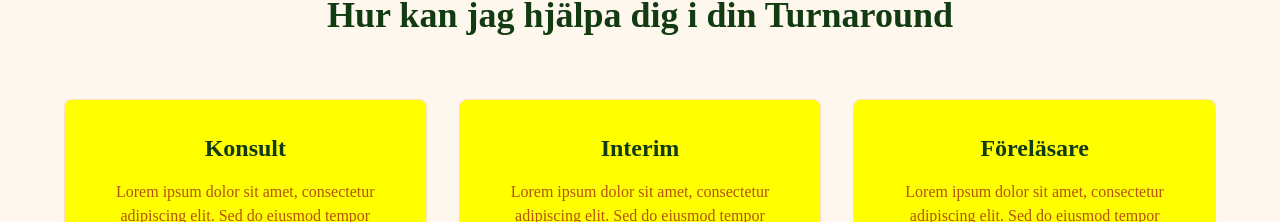
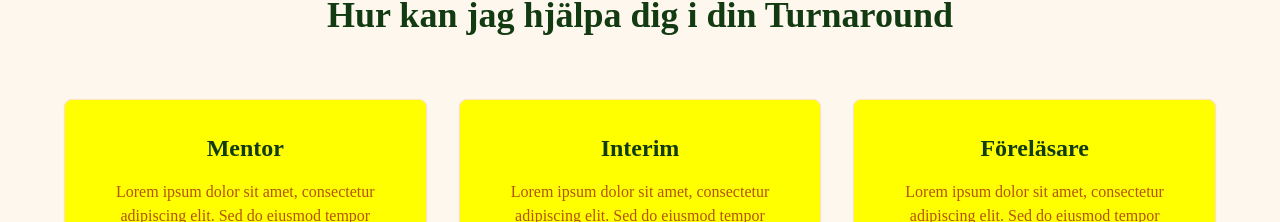
Before and after one commit to Anna-Bansell-Holding/anna-bansell-hemsida, a React (Vite) app: page / in a window 1280 px wide. Shown: the part 5331-5553 px from the top of the page. Built offline with nearby package versions, Linux system fonts and the light colour scheme.

Commit message:
Change "Konsult" to "Mentor"
Updated the "Konsult" service to "Mentor" in the ServicesSection component.

```diff
--- a/src/components/ServicesSection.tsx
+++ b/src/components/ServicesSection.tsx
@@ -6,7 +6,7 @@ import { Button } from '@/components/ui/button';
 const ServicesSection = () => {
   const services = [
     {
-      title: "Konsult",
+      title: "Mentor",
       description: "Lorem ipsum dolor sit amet, consectetur adipiscing elit. Sed do eiusmod tempor incididunt ut labore et dolore magna aliqua."
     },
     {
```
